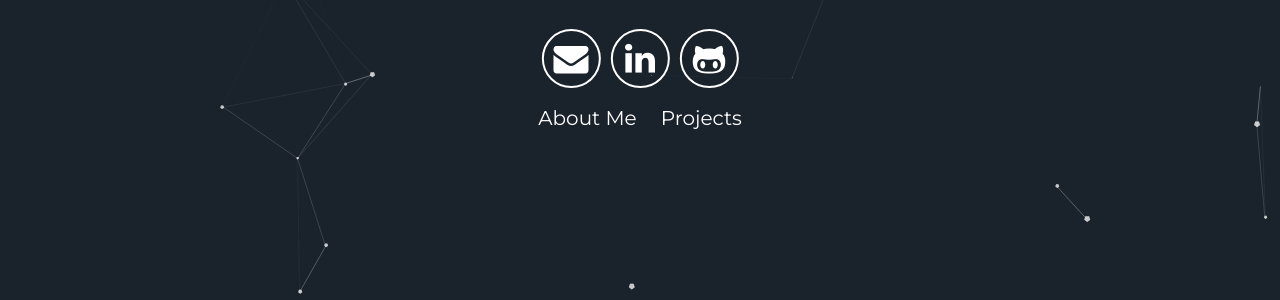
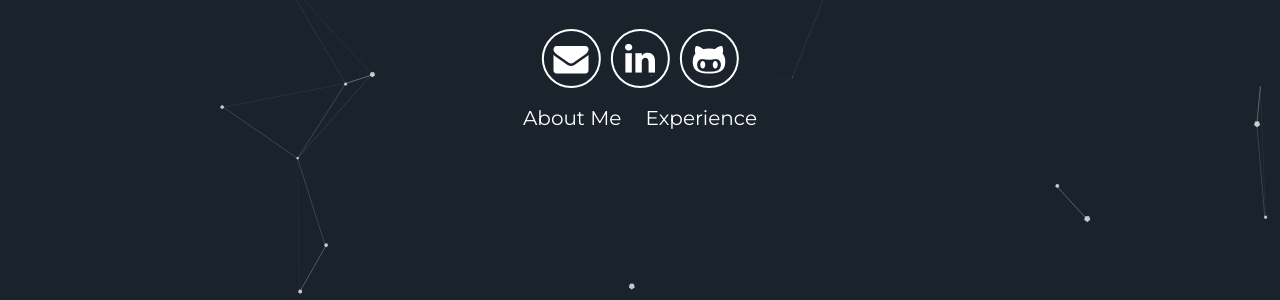
Before and after one commit to ryanadlam/ryanadlam.github.io, a Jekyll site: the page built from index.html, in a window 1280 px wide and 900 px high, scrolled down 341 px. Shown: the part 154-454 px from the top of the window. Built offline with Jekyll 4.4.1, drawn with Linux system fonts in a browser that asks for light colours.

Commit message:
Update header.html

```diff
--- a/_includes/header.html
+++ b/_includes/header.html
@@ -5,13 +5,13 @@
         <span class="site-description">{{site.user_title}}</span>
       </h1>
       <div class="header-icons">
-        <a aria-label="Send email" href="ryan-adlam@outlook.com"><i class="icon fa fa-envelope"></i></a>
+        <a aria-label="Send email" href="mailto: ryan-adlam@outlook.com"><i class="icon fa fa-envelope"></i></a>
         <a aria-label="My LinkedIn" target="_blank" href="https://www.linkedin.com/in/ryan-adlam/"><i class="icon fa fa-linkedin" aria-hidden="true"></i></a>
         <a aria-label="My GitHub" target="_blank" href="https://github.com/ryanadlam"><i class="icon fa fa-github-alt" aria-hidden="true"></i></a>
       </div>
       <div class="header-links">
         <a class="link" href="#about" data-scroll>About Me</a>
-        <a class="link" href="#projects" data-scroll>Projects</a>
+        <a class="link" href="#projects" data-scroll>Experience</a>
       </div>
   </div>
   <a class="down" href="#about" data-scroll><i class="icon fa fa-chevron-down" aria-hidden="true"></i></a>
```
